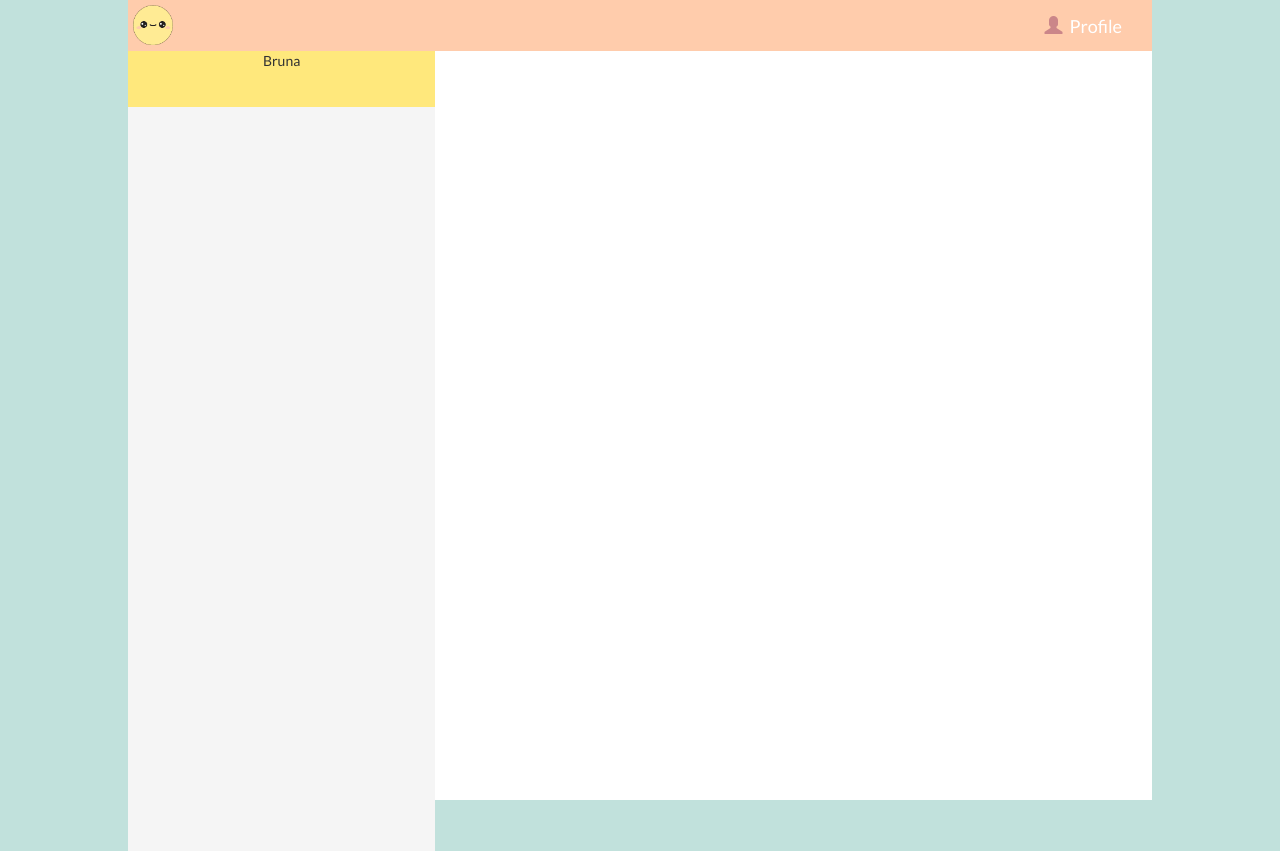
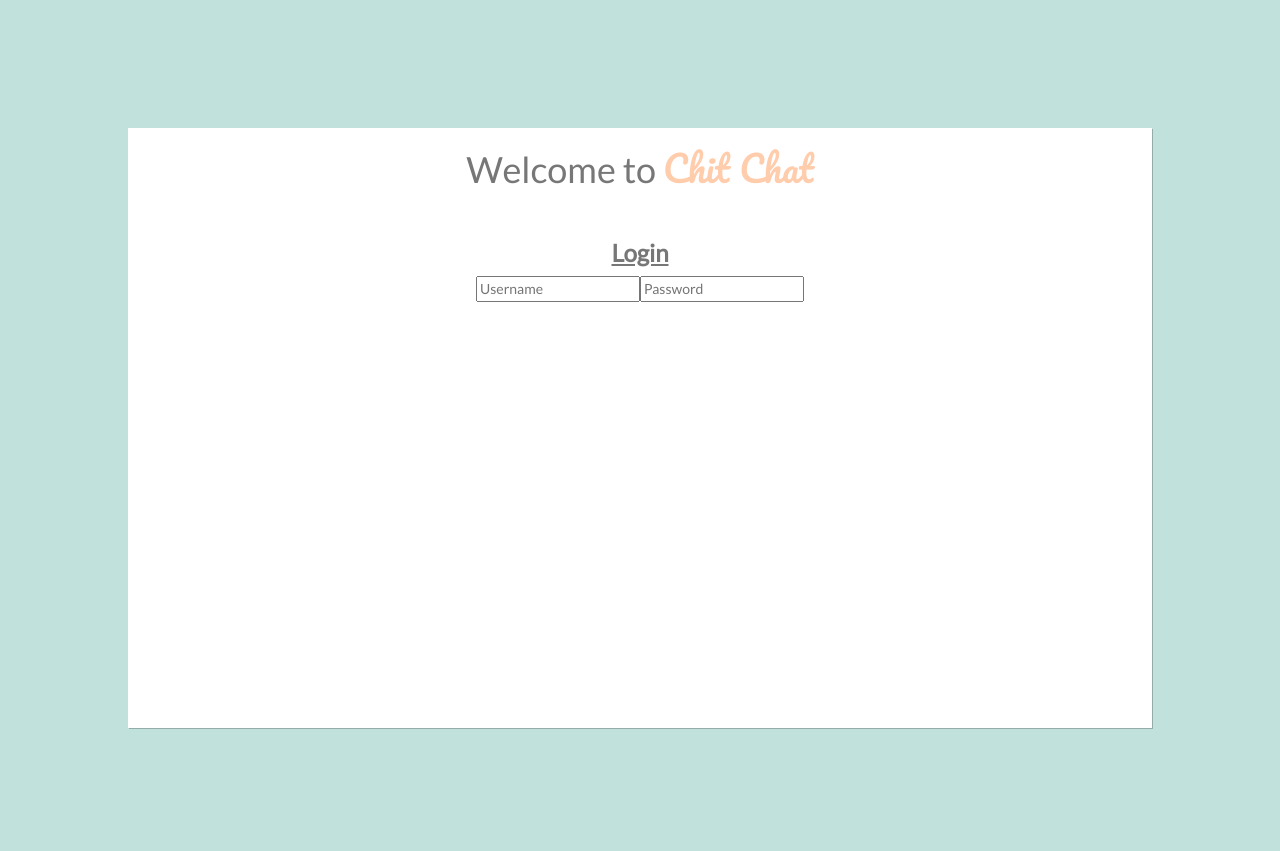
Before and after one commit to MSekrst/chat, a React app: page / in a window 1280 px wide. After the commit the page ends 800 px from the top, so only its background shows below. Built offline with nearby package versions, Linux system fonts and the light colour scheme.

Commit message:
login WIP

```diff
--- a/public/index.html
+++ b/public/index.html
@@ -4,6 +4,7 @@
   <meta charset="UTF-8">
   <title>Chit Chat</title>
   <link href="https://fonts.googleapis.com/css?family=Lato:300,400&amp;subset=latin-ext" rel="stylesheet">
+  <link href="https://fonts.googleapis.com/css?family=Pacifico" rel="stylesheet">
   <script src="https://code.jquery.com/jquery-3.1.1.min.js" integrity="sha256-hVVnYaiADRTO2PzUGmuLJr8BLUSjGIZsDYGmIJLv2b8=" crossorigin="anonymous"></script>
   <link rel="stylesheet" href="https://maxcdn.bootstrapcdn.com/bootstrap/3.3.7/css/bootstrap.min.css" integrity="sha384-BVYiiSIFeK1dGmJRAkycuHAHRg32OmUcww7on3RYdg4Va+PmSTsz/K68vbdEjh4u" crossorigin="anonymous">
   <script src="https://maxcdn.bootstrapcdn.com/bootstrap/3.3.7/js/bootstrap.min.js" integrity="sha384-Tc5IQib027qvyjSMfHjOMaLkfuWVxZxUPnCJA7l2mCWNIpG9mGCD8wGNIcPD7Txa" crossorigin="anonymous"></script>
--- a/public/style/chat.css
+++ b/public/style/chat.css
@@ -11,16 +11,22 @@ html, body {
   overflow: hidden;
 }
 
+/*----------------------------------------------*/
+/*App.jsx*/
+
 .centered {
-  position: absolute;
-  top: 0;
-  left: 10%;
   margin: 0 auto;
   width: 80%;
-  height: 100%;
   text-align: center;
   background-color: #ffffff;
   padding: 0;
+}
+
+.chat {
+  position: absolute;
+  height: 100%;
+  top: 0;
+  left: 10%;
 }
 
 #app {
@@ -81,7 +87,10 @@ html, body {
   color: #fc45a3;
 }
 
-#list{
+/*----------------------------------------------*/
+/*list*/
+
+#list {
   position: absolute;
   top: 51px;
   left: 0;
@@ -93,8 +102,28 @@ html, body {
   float: left;
 }
 
-.item{
+.item {
   width: 100%;
   height: 7%;
   background-color: #ffe87c;
 }
+
+/*----------------------------------------------*/
+/*Login.jsx*/
+
+.login {
+  color: #777;
+  height: 75%;
+  margin-top: 10%;
+  box-shadow: 1px 1px rgba(0,0,0,0.23);
+}
+
+.appName {
+  font-family: 'Pacifico', sans-serif;
+  color: #ffccac;
+}
+
+.loginSubtitle {
+  text-decoration: underline;
+  font-weight: bold;
+}
--- a/src/App.jsx
+++ b/src/App.jsx
@@ -5,25 +5,27 @@ import 'whatwg-fetch';
 
 import NotFound from './not-found/NotFound.jsx';
 import Header from './header/Header.jsx';
-import List from './List/List.jsx';
+import List from './list/List.jsx';
+import Login from './login/Login.jsx';
 
 export class App extends React.Component {
 
   render() {
-    return(
-        <div style={{ width: "100%", height: "100%"}}>
-            <div className="container centered">
-                <Header />
-                <List />
-            </div>
+    return (
+      <div style={{width: "100%", height: "100%"}}>
+        <div className="container centered chat">
+          <Header />
+          <List />
         </div>
+      </div>
     );
   }
 }
 
 ReactDOM.render(
   <Router history={browserHistory}>
-    <Route path="/" component={App} />
+    <Route path="/" component={Login} />
+    <Route path="/chat" componenet={App}/>
     <Route path="*" component={NotFound} />
   </Router>,
   document.getElementById('app')
--- /dev/null
+++ b/src/login/Login.jsx
@@ -0,0 +1,15 @@
+import React from 'react';
+
+export default class Login extends React.Component {
+  render() {
+    return <div className="container centered login">
+      <h1>Welcome to <span className="appName">Chit Chat</span></h1>
+      <br />
+      <h3 className="loginSubtitle">Login</h3>
+      <div className="loginFlow">
+        <input name="username" type="text" placeholder="Username"/>
+        <input name="password" type="passport" placeholder="Password"/>
+      </div>
+    </div>
+  }
+}
```
Also changed, not shown: src/list/Item.jsx (renamed from src/List/Item.jsx), src/list/List.jsx (renamed from src/List/List.jsx).
